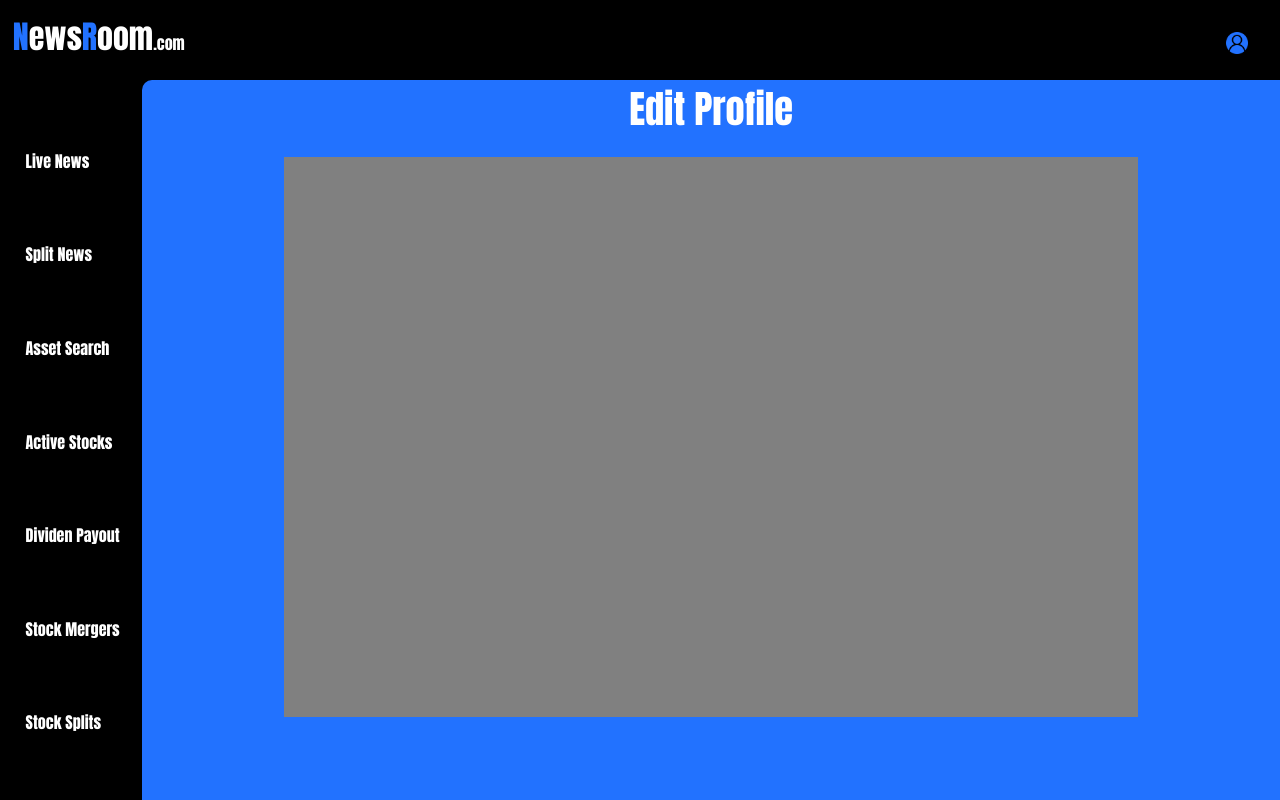
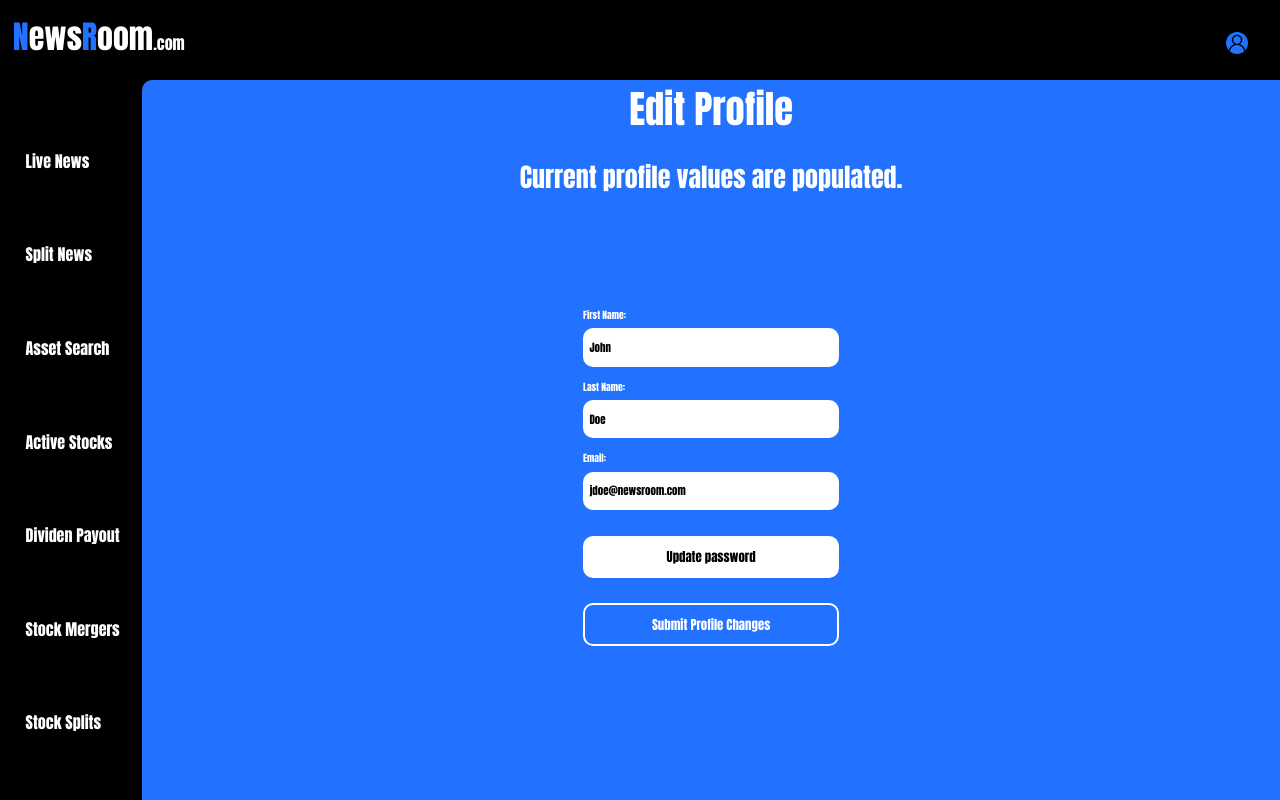
Before and after one commit to JakeKorobellis/NewsApp, a React (Create React App) app in the folder frontend/: page /useredit in a window 1280 px wide. Built offline with nearby package versions, Linux system fonts and the light colour scheme.

Commit message:
Edit Profile changes

```diff
--- a/frontend/src/App.css
+++ b/frontend/src/App.css
@@ -268,6 +268,7 @@ a{
   padding-left: .5vw;
   font-family: 'Anton', sans-serif;
   width: 100%;
+  font-size: .85vw;
 }
 .login-btn{
   background-color: #2272FF;
@@ -302,7 +303,25 @@ a{
  display: flex;
  justify-content: center;
  align-items: center;
-
+}
+.center{
+  display: flex;
+  justify-content: center;
+  align-items: center;
+  background: white;
+  color: black;
+  margin-top: 1vw;
+  margin-bottom: 1vw;
+}
+.center:hover{
+  background: rgb(200, 200, 200);
+}
+.stream-hold-all10{
+  height: 70vh;
+ width: 50%;
+ display: flex;
+ justify-content: center;
+ align-items: center;
 }
 .stream-hold-all4{
   height: 75vh;
--- a/frontend/src/components/profile.js
+++ b/frontend/src/components/profile.js
@@ -9,6 +9,8 @@ function UserEdit() {
     email: "jdoe@newsroom.com",
     password: "JohnDoe123",
   });
+
+  //Use effect to set the current user when loaded
 
   return (
     <div className="App">
@@ -36,7 +38,61 @@ function UserEdit() {
           </div>
           <div class="data stream-all">
             <div className="title-all">Edit Profile</div>
-            <div className="stream-hold-all"></div>
+            <div>Current profile values are populated.</div>
+            <div className="stream-hold-all10">
+              <div className="signup-page-split">
+                <div className="form">
+                  <form
+                    action="/useredit/update"
+                    method="post"
+                    className="form"
+                  >
+                    <div className="form-inputs">
+                      <label className="resize">First Name:</label>
+                      <input
+                        type="fname"
+                        id="fname"
+                        name="fname"
+                        className="inputs-form"
+                        value={currUser.fname}
+                        required
+                      />
+                    </div>
+                    <div className="form-inputs">
+                      <label className="resize">Last Name:</label>
+                      <input
+                        type="lname"
+                        id="lname"
+                        name="lname"
+                        className="inputs-form"
+                        value={currUser.lname}
+                        required
+                      />
+                    </div>
+                    <div className="form-inputs">
+                      <label className="resize">Email:</label>
+                      <input
+                        type="email"
+                        id="email"
+                        name="email"
+                        className="inputs-form"
+                        value={currUser.email}
+                        required
+                      />
+                    </div>
+                    <a href="/useredit/password" className="login-btn center">
+                      Update password
+                    </a>
+
+                    <input
+                      type="submit"
+                      value="Submit Profile Changes"
+                      className="login-btn"
+                    />
+                  </form>
+                </div>
+              </div>
+            </div>
           </div>
         </div>
       </header>
```
